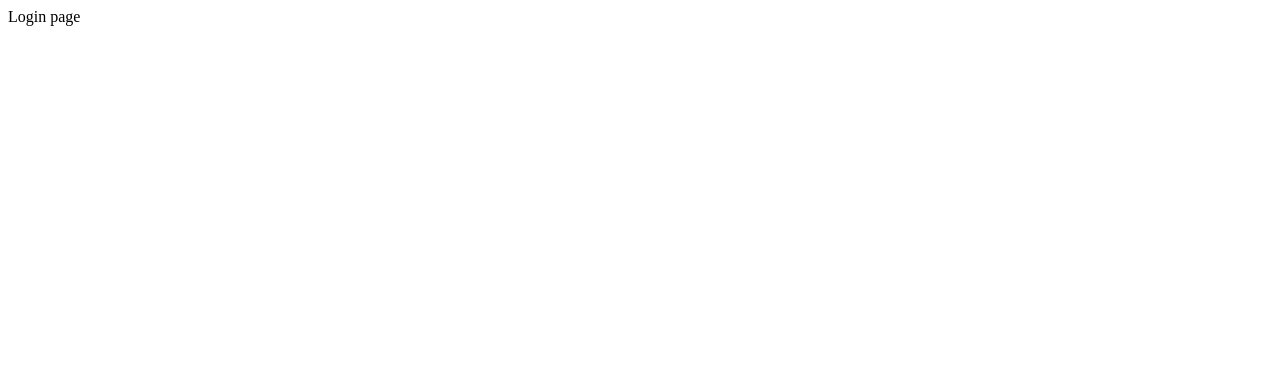
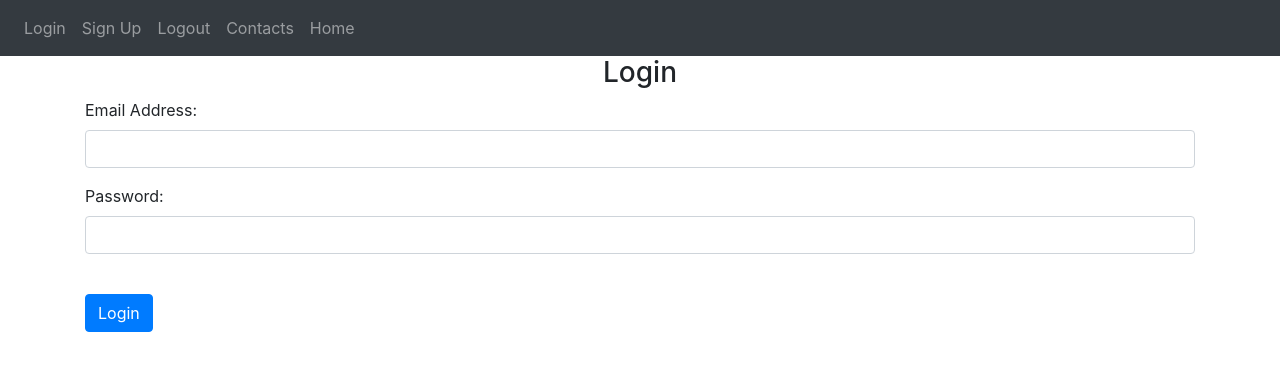
Before and after one commit to umdkyletu/phonebook, a Flask app: page /login in a window 1280 px wide. Before the commit the part shown is almost empty. Shown: the top 371 px of the page. Run offline with Flask 3, Linux system fonts and the light colour scheme; some libraries are stand-ins or nearby versions.

Commit message:
added login html code

```diff
--- a/FlaskApp/Website/templates/login.html
+++ b/FlaskApp/Website/templates/login.html
@@ -1,3 +1,26 @@
-<html>
-  <div>Login page</div>
-</html>
+{% extends "base.html" %} {% block title %}Login{% endblock %} {% block content
+  %}
+  <form method="POST">
+    <h3 align="center">Login</h3>
+    <div class="form-group">
+      <label for="email">Email Address:</label>
+      <input
+        type="email"
+        class="form-control"
+        id="email"
+        name="email"
+      />
+    </div>
+    <div class="form-group">
+      <label for="password">Password:</label>
+      <input
+        type="password"
+        class="form-control"
+        id="password"
+        name="password"
+      />
+    </div>
+    <br />
+    <button type="submit" class="btn btn-primary">Login</button>
+  </form>
+  {% endblock %}
```
